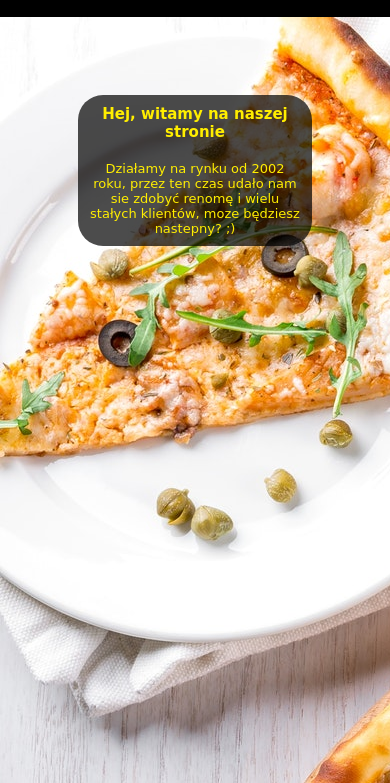
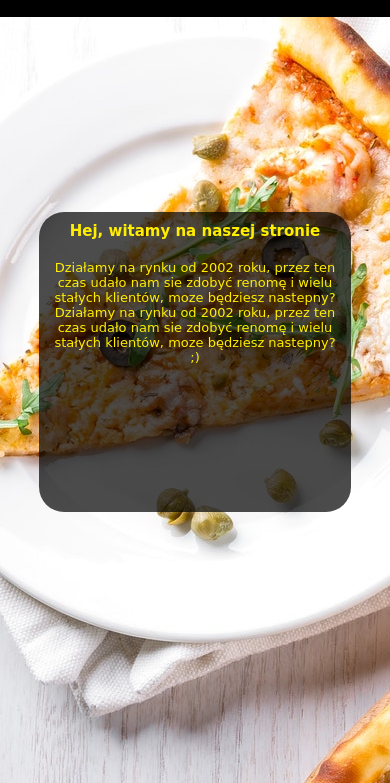
Before and after one commit to Lotosney/pizzeria-site, a plain HTML site: page index.html in a window 390 px wide. Shown: the part 61-844 px from the top of the page. Drawn offline with Linux system fonts and the light colour scheme.

Commit message:
Add rwd fixes

```diff
--- a/index.html
+++ b/index.html
@@ -5,6 +5,7 @@
    <meta http-equiv="X-UA-Compatible" content="IE=edge" />
    <meta name="viewport" content="width=device-width, initial-scale=1.0" />
    <link rel="stylesheet" href="styles.css" />
+
    <title>Document</title>
  </head>
  <body>
@@ -18,24 +19,22 @@
        <label for="checkbox_toggle" class="hamburger">&#9776;</label>
 
        <div class="menu">
-         <li><a href="/">O nas</a></li>
-         <li><a href="/">Menu</a></li>
+         <li><a id="/">O nas</a></li>
+         <li><a href="menu.html">Menu</a></li>
          <li><a href="/">Kontakt</a></li>
        </div>
      </ul>
    </nav>
    <main>
-    <section class="video" id="video">
+    <section class="about" id="about">
         <video autoplay muted loop class="myVideo">
             <source src="videos\baked-pizza.mp4" type="video/mp4">
           </video>
-    </section>
-    <section class="about" id="about">
-        <div class="about-text__container">
-        <h1 class="about-text__container-header"> Hej, witamy na naszej stronie</h1>
-        <p class="about-text__container-text"> Działamy na rynku od 2002 roku, przez ten czas udało nam sie zdobyć renomę i wielu stałych klientów, moze będziesz nastepny? ;)</h3>
-        </div>
-    </section>
+          <div class="about-text__container">
+            <h1 class="about-text__container-header"> Hej, witamy na naszej stronie</h1>
+            <p class="about-text__container-text"> Działamy na rynku od 2002 roku, przez ten czas udało nam sie zdobyć renomę i wielu stałych klientów, moze będziesz nastepny? Działamy na rynku od 2002 roku, przez ten czas udało nam sie zdobyć renomę i wielu stałych klientów, moze będziesz nastepny? ;)</h3>
+
    </main>
  </body>
+ <script src="script.js"></script>
 </html>
--- a/styles.css
+++ b/styles.css
@@ -64,6 +64,7 @@ input[type="checkbox"] {
     font-size: 24px;
     user-select: none;
 }
+
 .myVideo {
     position: fixed;
     right: 0;
@@ -74,16 +75,18 @@ input[type="checkbox"] {
 }
 
 .about {
-    position: fixed;
+    /* position: fixed; */
     min-width: 100%;
     min-height: 100%;
     color: rgb(255, 238, 0);
     font-family: cursive;
+    z-index: 1;
 }
 
 .about-text__container {
-    background-color: rgb(0, 0, 0, 0.7);
+    background-color: rgb(0, 0, 0, 0.9);
     width: 40%;
+    height: 40%;
     margin-left: 30%;
     margin-top: 20%;
     border-radius: 25px;
@@ -99,12 +102,15 @@ input[type="checkbox"] {
     padding: 10px;
 
 }
-@media (max-width: 768px) {
+
+.pizza-menu{
+    display: none;
+}
+@media (max-width: 768px) and (orientation:portrait){
     .menu {
         display: none;
         position: absolute;
         background-color: rgb(0, 0, 0);
-        ;
         right: 0;
         left: 0;
         text-align: center;
@@ -134,17 +140,20 @@ input[type="checkbox"] {
 
     }
 
+
     .about {
+        position: fixed;
         background-image: url("videos/pizza.jpg");
         min-height: 100%;
     }
 
     .about-text__container {
         background-color: rgb(0, 0, 0, 0.7);
-        width: 60%;
-        margin-left: 20%;
-        margin-top: 20%;
-        margin-bottom: 20%;
+        width: 80%;
+        height: 300px;
+        margin-left: 10%;
+        margin-top: 50%;
+        margin-bottom: 100px;
         border-radius: 25px;
     }
 
@@ -158,6 +167,7 @@ input[type="checkbox"] {
         text-align: center;
         padding: 10px;
         font-size: 13px;
+        overflow: scroll;
     }
 
 }
```
